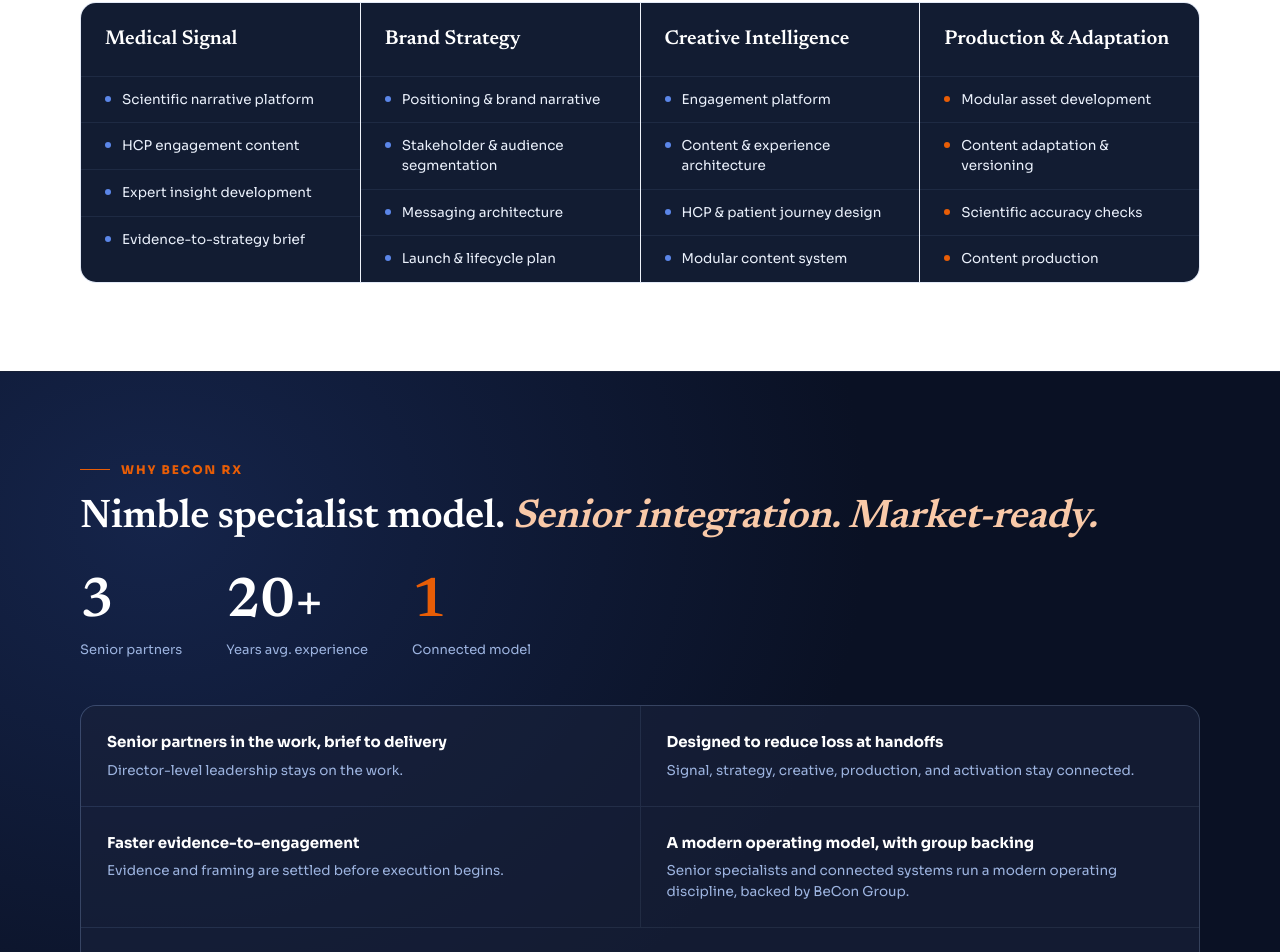
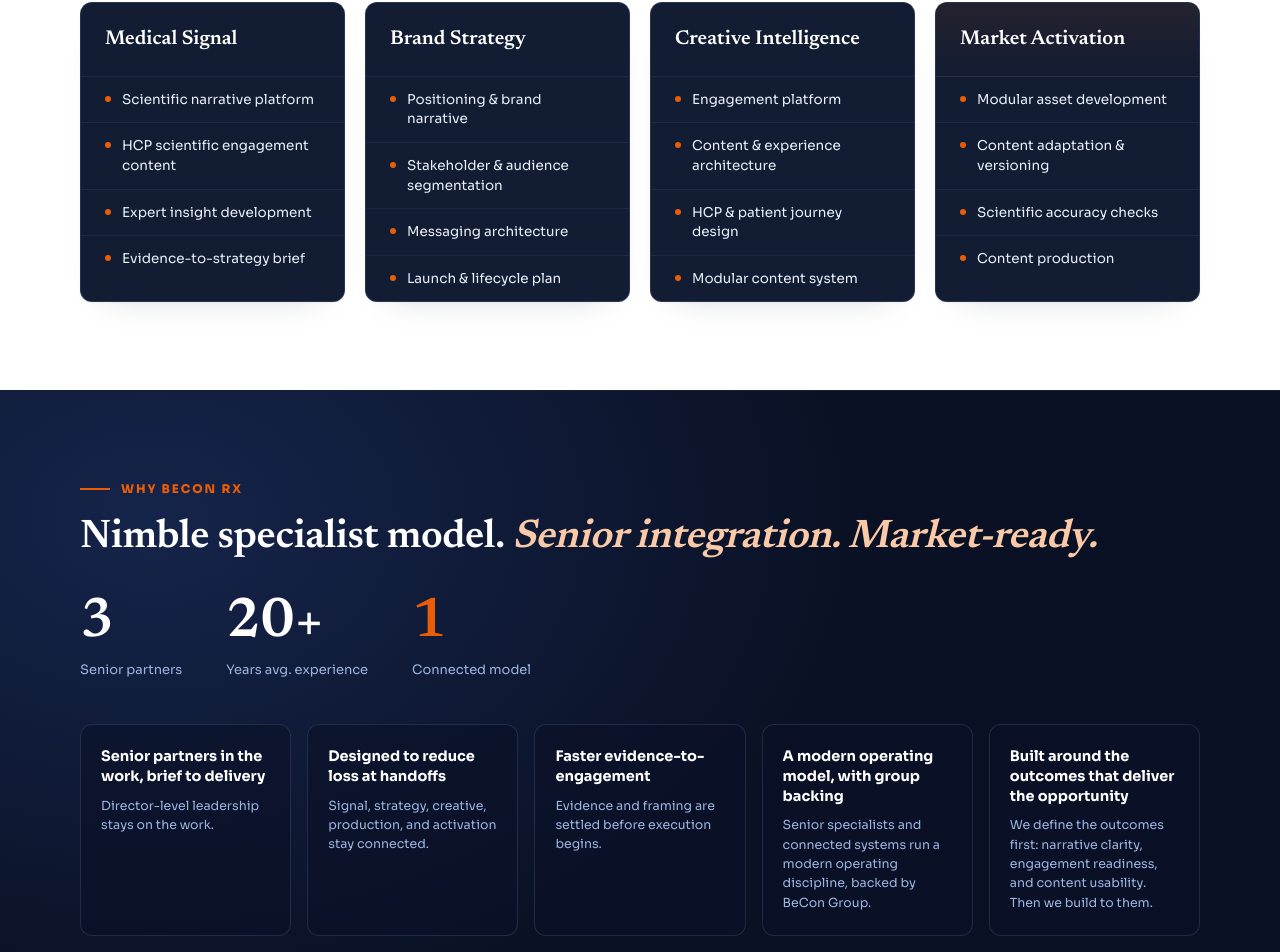
Before and after one commit to SashaBeCon/becongroup-website, a Next.js app: page /rx in a window 1280 px wide. Shown: the part 2788-3740 px from the top of the page. Built offline with nearby package versions, Linux system fonts and the light colour scheme.

Commit message:
Rx v2.1: What We Deliver separated cards + Market Activation column; Why 5-card row

```diff
--- a/app/globals.css
+++ b/app/globals.css
@@ -381,6 +381,10 @@
   .build.cols-4 { grid-template-columns: repeat(4, 1fr); }
   .buildcol { background: var(--surface); }
   .buildcol .bh { padding: 20px 24px; border-bottom: 1px solid var(--line-soft); font-family: var(--font-display); font-weight: 600; font-size: 20px; color: var(--ink-strong); }
+  /* Separated-card variant (Rx "What We Deliver") — overrides the hairline grid. */
+  .build.cards { background: transparent; border: none; border-radius: 0; gap: 20px; overflow: visible; }
+  .build.cards .buildcol { border: 1px solid var(--line); border-radius: var(--r-card); overflow: hidden; box-shadow: 0 1px 2px rgba(16, 33, 60, 0.04), 0 18px 34px -26px rgba(16, 33, 60, 0.22); }
+  .build.cards .buildcol.accent .bh { background: linear-gradient(180deg, rgba(232, 93, 6, 0.09), var(--surface)); }
 
   /* ─── Focal-burst principle ─── */
   .principle { position: relative; background: var(--floor); overflow: hidden; }
@@ -436,11 +440,11 @@
   .stat .v { font-family: var(--font-display); font-weight: 600; font-size: 56px; line-height: 1; color: var(--ink-strong); }
   .stat.hl .v { color: var(--energy); }
   .stat .k { font-size: 13px; color: var(--muted); margin-top: 8px; max-width: 150px; }
-  .reasons { display: grid; grid-template-columns: repeat(2, 1fr); gap: 1px; background: var(--line); border: 1px solid var(--line); border-radius: 16px; overflow: hidden; }
-  .reason { background: var(--surface); padding: 24px 26px; }
-  .reason h4 { font-family: var(--font-system); font-weight: 700; font-size: 15px; margin: 0 0 6px; color: var(--ink-strong); }
-  .reason p { margin: 0; font-size: 13.5px; line-height: 1.55; color: var(--muted); }
-  .reason.span2 { grid-column: 1 / -1; }
+  /* Reasons — separated cards in one row (Rx "Why BeCon Rx", v2.1). */
+  .reasons { display: grid; grid-template-columns: repeat(5, 1fr); gap: 16px; }
+  .reason { background: var(--surface); border: 1px solid var(--line); border-radius: var(--r-card); padding: 22px 20px; }
+  .reason h4 { font-family: var(--font-system); font-weight: 700; font-size: 14.5px; line-height: 1.35; margin: 0 0 10px; color: var(--ink-strong); }
+  .reason p { margin: 0; font-size: 12.5px; line-height: 1.55; color: var(--muted); }
 
   /* ─── Fluency ─── */
   .fluency { display: grid; grid-template-columns: 1fr 1fr; gap: 40px; margin-top: 40px; }
--- a/app/rx/page.tsx
+++ b/app/rx/page.tsx
@@ -128,14 +128,14 @@
             Strategic platforms, programs, and <span className="em">market-ready content.</span>
           </h2>
           <p className="body-text" style={{ maxWidth: "660px", marginTop: "16px" }}>
-            Actionable outputs, built through one connected model — from scientific foundation to
+            Actionable outputs are built through one connected model, from scientific foundation to
             market-ready activation.
           </p>
-          <div className="build cols-4">
-            <BuildColumn heading="Medical Signal" bullet="blue" items={["Scientific narrative platform", "HCP engagement content", "Expert insight development", "Evidence-to-strategy brief"]} />
-            <BuildColumn heading="Brand Strategy" bullet="blue" items={["Positioning & brand narrative", "Stakeholder & audience segmentation", "Messaging architecture", "Launch & lifecycle plan"]} />
-            <BuildColumn heading="Creative Intelligence" bullet="blue" items={["Engagement platform", "Content & experience architecture", "HCP & patient journey design", "Modular content system"]} />
-            <BuildColumn heading="Production & Adaptation" bullet="orange" items={["Modular asset development", "Content adaptation & versioning", "Scientific accuracy checks", "Content production"]} />
+          <div className="build cols-4 cards">
+            <BuildColumn heading="Medical Signal" bullet="orange" items={["Scientific narrative platform", "HCP scientific engagement content", "Expert insight development", "Evidence-to-strategy brief"]} />
+            <BuildColumn heading="Brand Strategy" bullet="orange" items={["Positioning & brand narrative", "Stakeholder & audience segmentation", "Messaging architecture", "Launch & lifecycle plan"]} />
+            <BuildColumn heading="Creative Intelligence" bullet="orange" items={["Engagement platform", "Content & experience architecture", "HCP & patient journey design", "Modular content system"]} />
+            <BuildColumn heading="Market Activation" bullet="orange" accent items={["Modular asset development", "Content adaptation & versioning", "Scientific accuracy checks", "Content production"]} />
           </div>
         </div>
       </section>
@@ -164,7 +164,7 @@
               { title: "Designed to reduce loss at handoffs", body: "Signal, strategy, creative, production, and activation stay connected." },
               { title: "Faster evidence-to-engagement", body: "Evidence and framing are settled before execution begins." },
               { title: "A modern operating model, with group backing", body: "Senior specialists and connected systems run a modern operating discipline, backed by BeCon Group." },
-              { title: "Built around the outcomes that deliver the opportunity", body: "We define the outcomes first: narrative clarity, engagement readiness, and content usability. Then we build to them.", span2: true },
+              { title: "Built around the outcomes that deliver the opportunity", body: "We define the outcomes first: narrative clarity, engagement readiness, and content usability. Then we build to them." },
             ]}
           />
         </div>
--- a/components/site/build-column.tsx
+++ b/components/site/build-column.tsx
@@ -3,12 +3,14 @@
   items: string[];
   /** Node-bullet color. */
   bullet?: "blue" | "orange";
+  /** Orange-tinted header — used on the Rx "Market Activation" column. */
+  accent?: boolean;
 }
 
 /** Deliverable column — heading + node-bullet list, on the hairline grid. */
-export function BuildColumn({ heading, items, bullet = "blue" }: BuildColumnProps) {
+export function BuildColumn({ heading, items, bullet = "blue", accent = false }: BuildColumnProps) {
   return (
-    <div className="buildcol">
+    <div className={`buildcol${accent ? " accent" : ""}`}>
       <div className="bh">{heading}</div>
       {items.map((it) => (
         <div className={`node-item ${bullet === "blue" ? "blue" : ""}`} key={it}>
```
